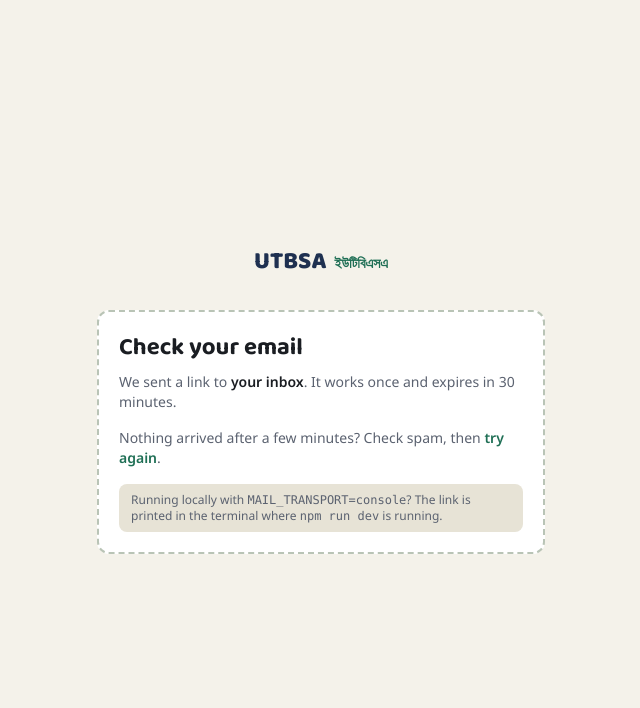
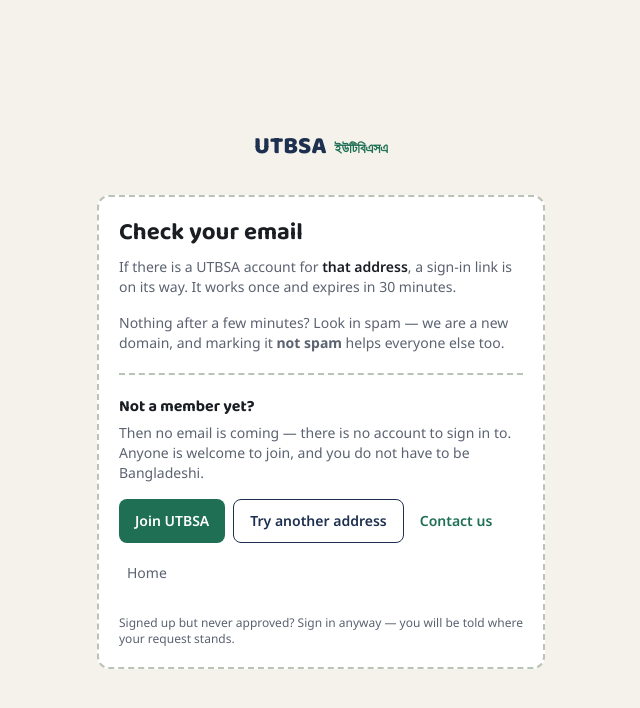
Before and after one commit to azaharalam/utbsa, a Next.js app: page /auth/check-email in a window 1280 px wide. Shown: the top 708 px of the page, without its empty margins (319-959 px from the left). Built offline with nearby package versions, Linux system fonts and the light colour scheme.

Commit message:
write to personal addresses

```diff
--- a/app/auth/check-email/page.tsx
+++ b/app/auth/check-email/page.tsx
@@ -3,28 +3,93 @@
 
 export const metadata = { title: 'Check your email' };
 
-export default function CheckEmail({ searchParams }: { searchParams: { email?: string; new?: string } }) {
+/**
+ * Shown after requesting a sign-in link, whether or not an account exists.
+ *
+ * The ambiguity is deliberate: telling someone "no account with that address"
+ * turns this form into a way of discovering who is a member. But the old
+ * wording — "We sent a link to aa@yopmail.com" — was a flat claim that is
+ * often untrue, and left someone who simply has not joined yet staring at a
+ * page with nowhere to go.
+ *
+ * So: say what happens in both cases honestly, and offer the way forward.
+ */
+export default function CheckEmail({
+  searchParams,
+}: {
+  searchParams: { email?: string; new?: string };
+}) {
   const isNew = searchParams.new === '1';
+  const address = searchParams.email;
+
+  if (isNew) {
+    return (
+      <Card>
+        <h1 className="mb-2 font-display text-2xl font-bold">Check your email</h1>
+        <p className="mb-4 text-sm text-ink-mid">
+          We sent a confirmation link to{' '}
+          <span className="font-semibold text-ink">{address ?? 'your inbox'}</span>.
+          It works once and expires in 30 minutes.
+        </p>
+        <p className="mb-4 rounded-lg border-2 border-dashed border-kantha bg-kantha-pale px-4 py-3 text-sm">
+          After you confirm, an e-board member reviews your request. You will get a
+          second email once you are approved — usually within a day.
+        </p>
+        <p className="text-sm text-ink-mid">
+          Nothing after a few minutes? Look in spam — we are a new domain, and if you
+          find it there, marking it <strong>not spam</strong> helps everyone who joins
+          after you. Then{' '}
+          <Link href="/join" className="font-semibold text-kantha">try again</Link>.
+        </p>
+      </Card>
+    );
+  }
+
   return (
     <Card>
       <h1 className="mb-2 font-display text-2xl font-bold">Check your email</h1>
+
       <p className="mb-4 text-sm text-ink-mid">
-        We sent a link to <span className="font-semibold text-ink">{searchParams.email ?? 'your inbox'}</span>.
-        It works once and expires in 30 minutes.
+        If there is a UTBSA account for{' '}
+        <span className="font-semibold text-ink">{address ?? 'that address'}</span>,
+        a sign-in link is on its way. It works once and expires in 30 minutes.
       </p>
-      {isNew && (
-        <p className="mb-4 rounded-lg border-2 border-dashed border-kantha bg-kantha-pale px-4 py-3 text-sm">
-          After you confirm, an e-board member reviews your request. You will get a second email
-          once you are approved — usually within a day.
-        </p>
-      )}
-      <p className="text-sm text-ink-mid">
-        Nothing arrived after a few minutes? Check spam, then{' '}
-        <Link href="/auth/login" className="font-semibold text-kantha">try again</Link>.
+
+      <p className="mb-5 text-sm text-ink-mid">
+        Nothing after a few minutes? Look in spam — we are a new domain, and marking
+        it <strong>not spam</strong> helps everyone else too.
       </p>
-      <p className="mt-4 rounded-lg bg-muslin-deep px-3 py-2 text-xs text-ink-mid">
-        Running locally with <code>MAIL_TRANSPORT=console</code>? The link is printed in the
-        terminal where <code>npm run dev</code> is running.
+
+      <hr className="stitch mb-5 border-0" />
+
+      <h2 className="mb-1 font-display text-base font-bold">Not a member yet?</h2>
+      <p className="mb-4 text-sm text-ink-mid">
+        Then no email is coming — there is no account to sign in to. Anyone is
+        welcome to join, and you do not have to be Bangladeshi.
+      </p>
+
+      <div className="flex flex-wrap gap-2">
+        <Link href="/join"
+          className="inline-flex min-h-[44px] items-center rounded-lg bg-kantha px-4 text-sm font-semibold text-white">
+          Join UTBSA
+        </Link>
+        <Link href="/auth/login"
+          className="inline-flex min-h-[44px] items-center rounded-lg border-[1.5px] border-nil px-4 text-sm font-semibold text-nil">
+          Try another address
+        </Link>
+        <Link href="/contact"
+          className="inline-flex min-h-[44px] items-center px-2 text-sm font-semibold text-kantha">
+          Contact us
+        </Link>
+        <Link href="/"
+          className="inline-flex min-h-[44px] items-center px-2 text-sm text-ink-mid">
+          Home
+        </Link>
+      </div>
+
+      <p className="mt-5 text-xs text-ink-mid">
+        Signed up but never approved? Sign in anyway — you will be told where your
+        request stands.
       </p>
     </Card>
   );
--- a/lib/queries/tickets.ts
+++ b/lib/queries/tickets.ts
@@ -333,11 +333,7 @@
       // address, since the university one is about to stop working.
       await tx`
         update members
-        set email = case
-          when member_type = 'student'
-            then coalesce(university_email, personal_email, email)
-          else coalesce(personal_email, university_email, email)
-        end
+        set email = coalesce(personal_email, university_email, email)
         where id = ${req.member_id}
       `;
     }
```
Also changed, not shown: lib/emails.ts (+14 -3 lines), lib/queries/members.ts (+5 -10 lines), scripts/doctor.ts (+25 -1 lines), 2 other files (tests, documents, lock files or other folders).
